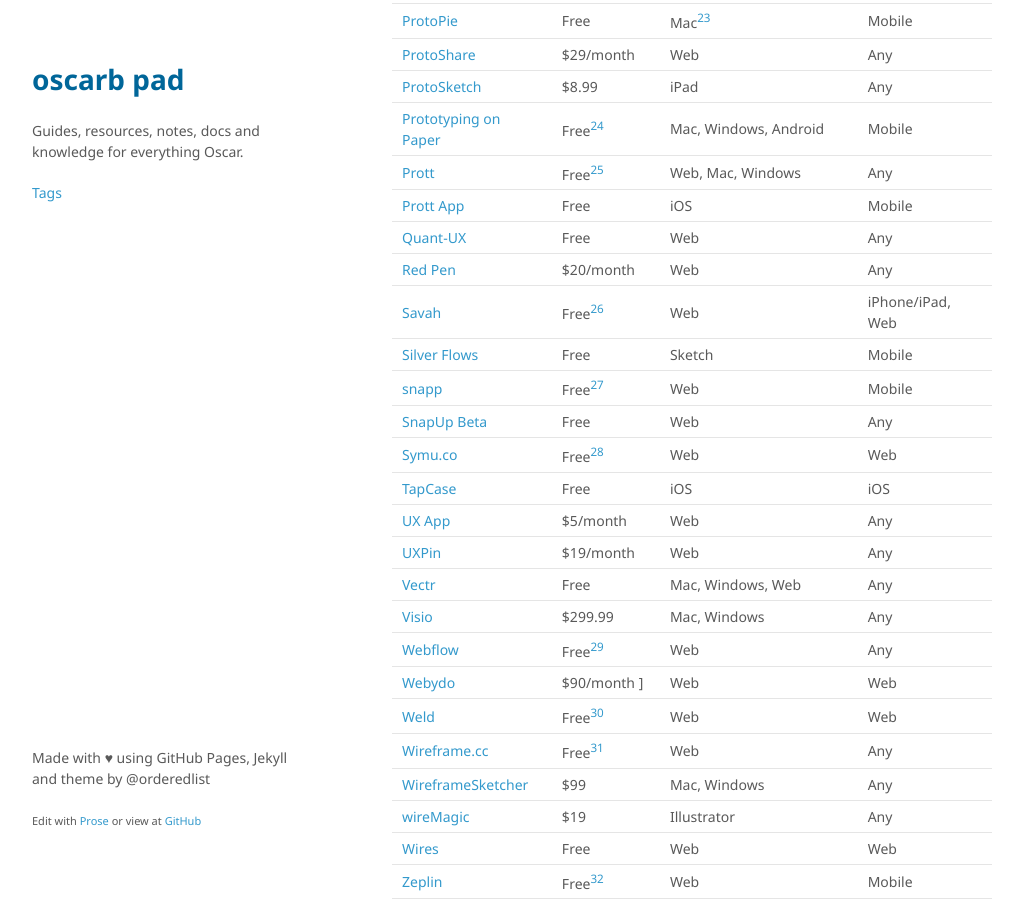
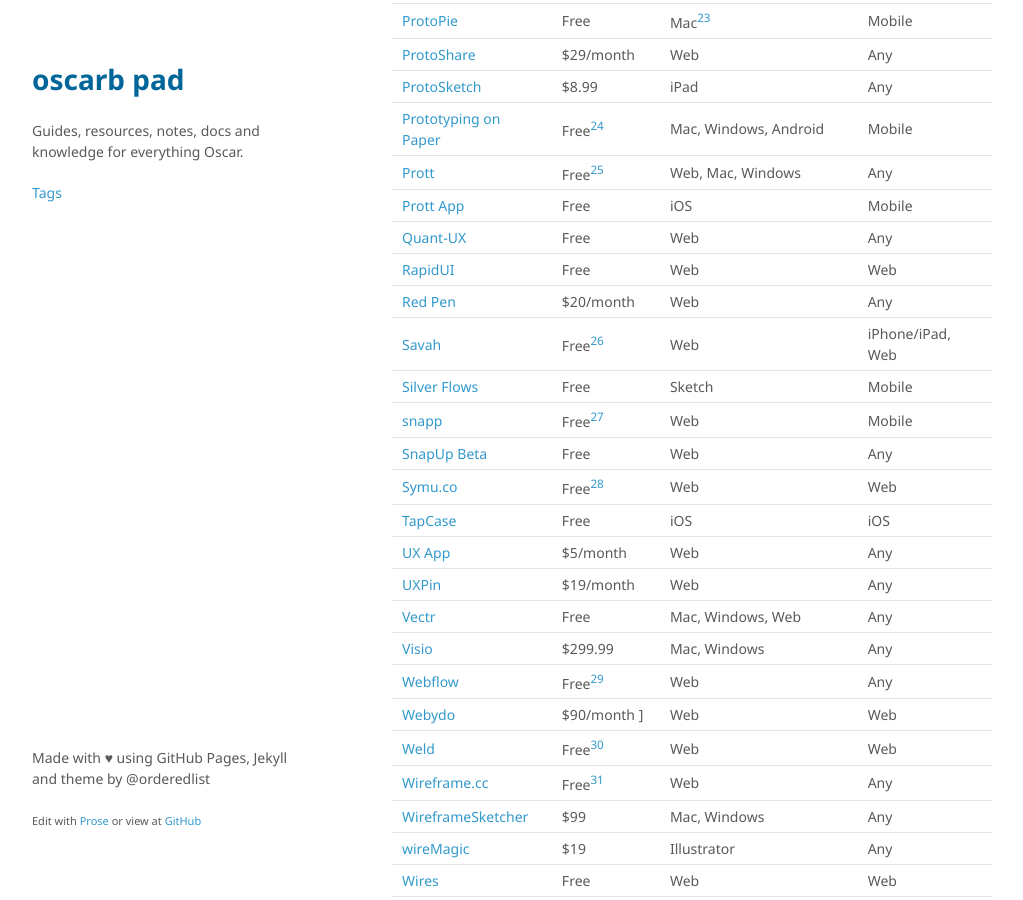
Before and after one commit to oscarb/pad, a Jekyll site: the page built from _docs/prototyping.md, in a window 1280 px wide and 900 px high, scrolled down 2465 px. Shown: the whole window, without its empty margins (128-1151 px from the left). Built offline with Jekyll 4.4.1, drawn with Linux system fonts in a browser that asks for light colours; some web fonts are replaced.

Commit message:
Update prototyping.md

```diff
--- a/_docs/prototyping.md
+++ b/_docs/prototyping.md
@@ -89,6 +89,7 @@ Name | Lowest price | Platform | Protype for
 [Prott](https://prottapp.com/) | Free[^prott] | Web, Mac, Windows | Any
 [Prott App](https://itunes.apple.com/app/id917618029) | Free | iOS | Mobile
 [Quant-UX](https://www.quant-ux.com/#home.html) | Free | Web | Any
+[RapidUI](https://rapidui.io//)  | Free | Web | Web
 [Red Pen](https://redpen.io/)  | $20/month | Web | Any
 [Savah](http://www.savahapp.com/)  | Free[^savah] | Web | iPhone/iPad, Web
 [Silver Flows](http://silverflows.com/) | Free | Sketch | Mobile
```
